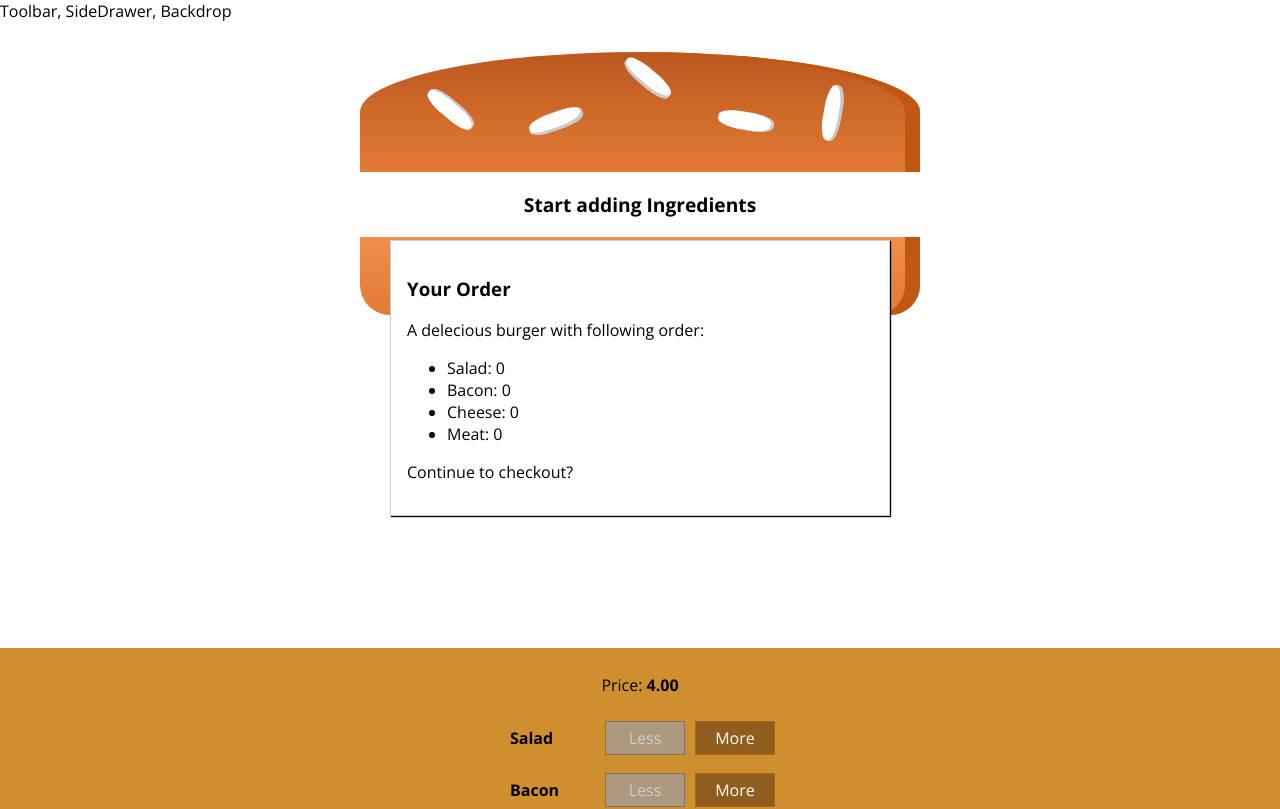
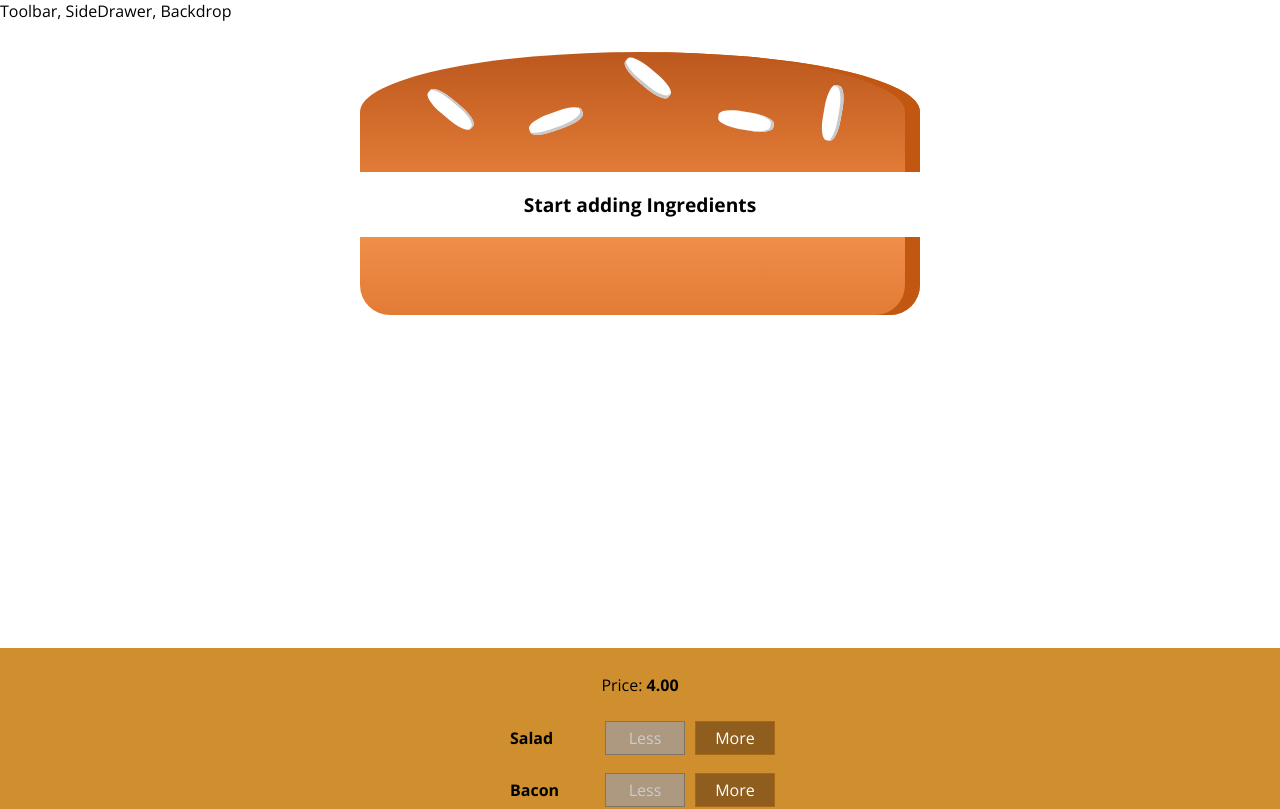
Before and after one commit to AryanshMahato/burger-builder, a React (Create React App) app: page / in a window 1280 px wide. Shown: the top 809 px of the page. Built offline with nearby package versions, Linux system fonts and the light colour scheme.

Commit message:
Added: Transition to Order Summary Modal on Button Click

```diff
--- a/src/Components/Burger/BuildControls/BuildControls.jsx
+++ b/src/Components/Burger/BuildControls/BuildControls.jsx
@@ -27,6 +27,7 @@ const buildControls = (props) => (
       className={classes.OrderButton}
       disabled={!props.orderStatus}
       type='button'
+      onClick={props.ordering}
     >
       ORDER NOW
     </button>
--- a/src/Components/Burger/OrderSummary/OrderSummary.jsx
+++ b/src/Components/Burger/OrderSummary/OrderSummary.jsx
@@ -3,10 +3,10 @@ import React from 'react'
 import Aux from '../../../HOC/Auxillary'
 
 const orderSummary = (props) => {
-  const ingredientSummary = Object.keys(props.ingredient).map((igkey) => (
-    <li>
-      <span style={{ textTransform: 'capitalize' }}>{igkey}</span>:{' '}
-      {props.ingredient[igkey]}
+  const ingredientSummary = Object.keys(props.ingredient).map((igKey) => (
+    <li key={igKey}>
+      <span style={{ textTransform: 'capitalize' }}>{igKey}</span>:{' '}
+      {props.ingredient[igKey]}
     </li>
   ))
 
--- a/src/Components/UI/Modal/Modal.jsx
+++ b/src/Components/UI/Modal/Modal.jsx
@@ -1,6 +1,16 @@
 import React from 'react'
 import classes from './Modal.module.css'
 
-const modal = (props) => <div className={classes.Modal}>{props.children}</div>
+const modal = (props) => (
+  <div
+    style={{
+      transform: props.show ? 'translateY(0)' : 'translateY(-100vh)',
+      opacity: props.show ? '1' : '0',
+    }}
+    className={classes.Modal}
+  >
+    {props.children}
+  </div>
+)
 
 export default modal
--- a/src/Containers/BurgerBuilder/BurgerBuilder.jsx
+++ b/src/Containers/BurgerBuilder/BurgerBuilder.jsx
@@ -20,7 +20,7 @@ class BurgerBuilder extends Component {
       },
       totalprice: 4,
       purchaseable: false,
-      // purchasing: false,
+      purchasing: false,
     }
   }
 
@@ -69,6 +69,12 @@ class BurgerBuilder extends Component {
     this.updatePurchaseState(mIngredients)
   }
 
+  purchaseHandler = () => {
+    this.setState({
+      purchasing: true,
+    })
+  }
+
   updatePurchaseState(mIngredients) {
     let sum = 0
     // eslint-disable-next-line no-unused-vars
@@ -96,7 +102,7 @@ class BurgerBuilder extends Component {
 
     return (
       <Aux>
-        <Modal>
+        <Modal show={this.state.purchasing}>
           <OrderSummary ingredient={this.state.ingredients} />
         </Modal>
         <Burger ingredients={this.state.ingredients} />
@@ -106,6 +112,7 @@ class BurgerBuilder extends Component {
           removeIngredientHandler={this.removeIngredientHandler}
           disabled={disabledInfo}
           orderStatus={this.state.purchaseable}
+          ordering={this.purchaseHandler}
         />
       </Aux>
     )
```
